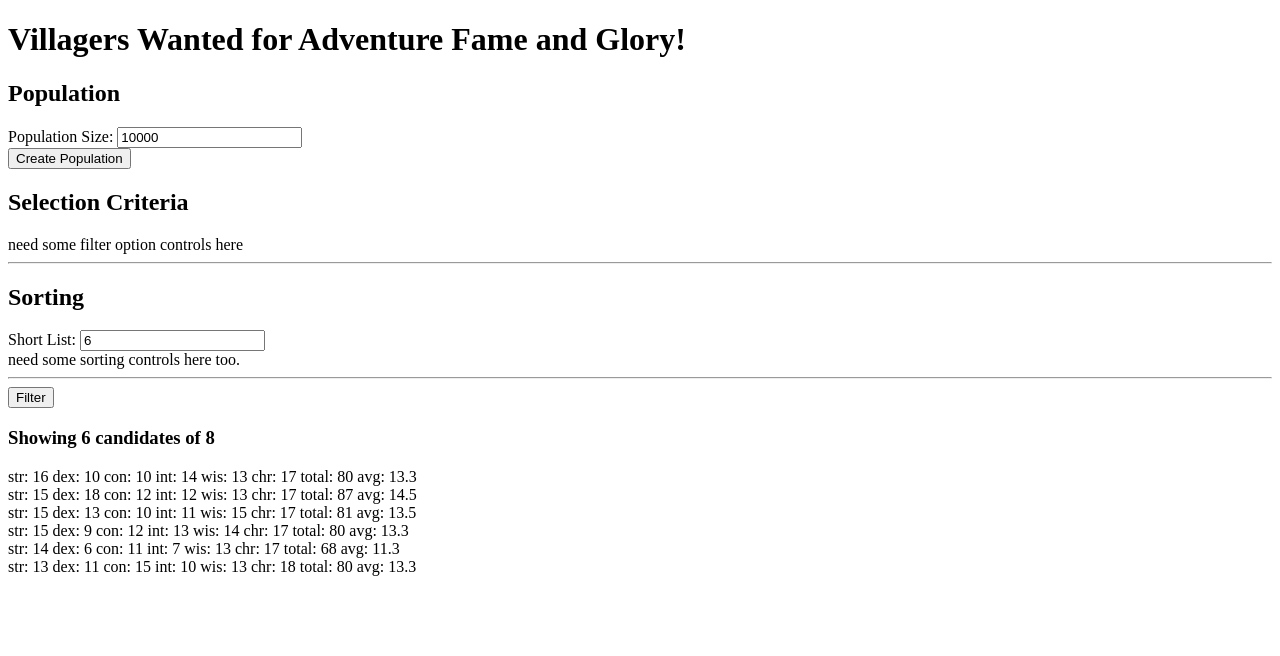
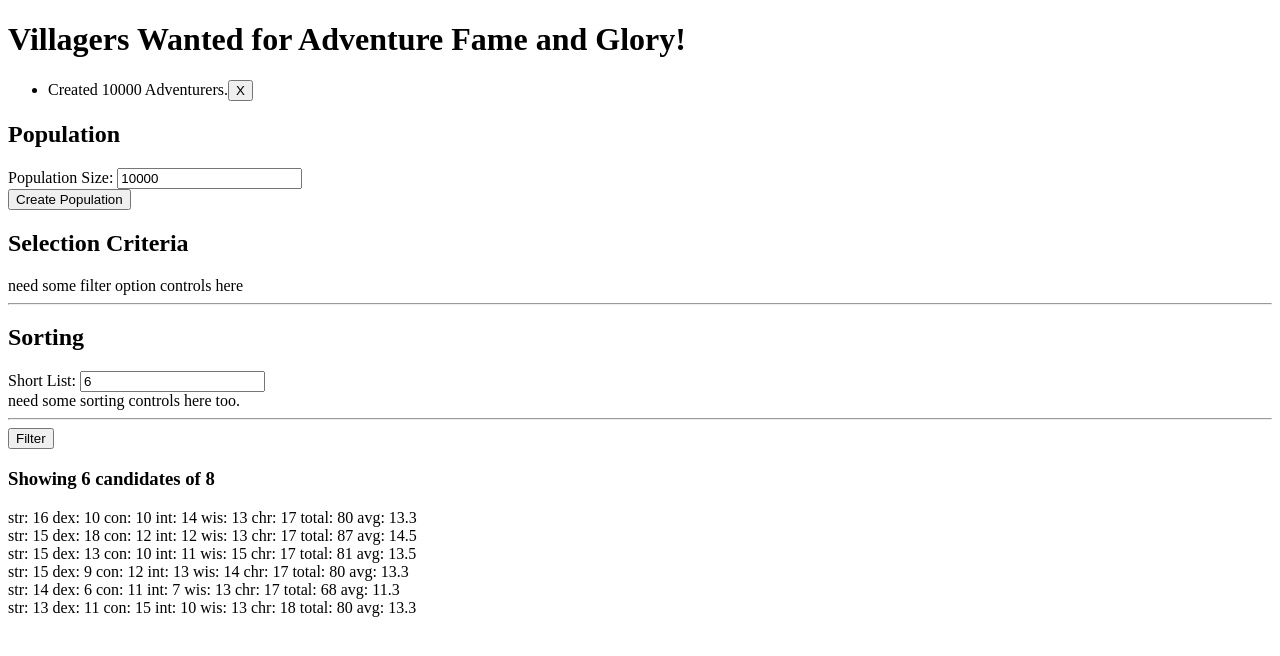
Before and after one commit to ShurakaiSoft/villagers, a plain HTML site: page www/index.html in a window 1280 px wide. Both pictures are taken after a click on the button "Create Population". Drawn offline with nearby package versions, Linux system fonts and the light colour scheme.

Commit message:
Added Message Subsystem.

```diff
--- a/www/index.html
+++ b/www/index.html
@@ -8,6 +8,7 @@
 <header>
 <h1>Villagers Wanted for Adventure Fame and Glory!</h1>
 </header>
+<div id="messageArea"></div>
 <h2>Population</h2>
 <section id="population">
 Population Size:
@@ -37,5 +38,6 @@ Press button to begin.
 <script src="/js/sorting.js"></script>
 <script src="/js/views.js"></script>
 <script src="/js/events.js"></script>
+<script src="/js/message.js"></script>
 </body>
 </html>
--- a/www/js/events.js
+++ b/www/js/events.js
@@ -46,7 +46,7 @@ var MAIN = (function (main) {
 		}
 		candidates = main.generateAdventurers(populationSize);
 		handleFilterEvent(e);
-		alert("Created " + populationSize + " Adventurers.");
+		main.message.ok("Created " + populationSize + " Adventurers.");
 	}
 
 	/**
--- /dev/null
+++ b/www/js/message.js
@@ -0,0 +1,106 @@
+/**
+ * Message subsystem functions.
+ */
+
+var MAIN = (function (main) {
+	"use strict";
+
+	var messageId = "#messageArea";
+	var $messageList = null;
+	var logToConsole = false;
+
+
+	/**
+	 * Initialize jQuery objects for messages.
+	 */
+	function init() {
+		$messageList = $('<ul class="message-list"></ul>');
+		$(messageId).html($messageList);
+		$messageList.delegate('button', 'click', function (event) {
+			deleteMessage($(event.target).parent());
+		});
+	}
+
+
+	/**
+	 * Animate the deletion of a message.
+	 */
+	function deleteMessage($message) {
+		$message.clearQueue().fadeOut(1000, function () {
+			$message.remove();
+		});
+	}
+
+
+	/**
+	 * Log message to console if it exists.
+	 */
+	function consoleLog(message) {
+		if (logToConsole && console && console.log) {
+			console.log(message);
+		}
+	}
+
+
+	/**
+	 * Log to UI Message list.
+	 *
+	 * Messages of type OK will automatically fade away after 10 second.
+	 * Other message types are permanent.
+	 */
+	function uiLog(message, options) {
+		var $message = $('<li>')
+			.html(message)
+			.append('<button >X</button>');
+
+		options = options || {};
+		if (options.cssClass) {
+			$message.addClass(options.cssClass);
+		}
+		$messageList.append($message);
+		if (options.type === 'OK') {
+			$message.delay(10000).fadeOut(5000, function () {
+				$message.remove();
+			});
+		}
+	}
+
+
+	/**
+	 * Message subsustem public API.
+	 */
+	main.message = {
+		error: function (message) {
+			consoleLog("ERROR: " + message);
+			uiLog(message, {
+				cssClass: "message-error",
+				type: 'ERROR'
+			});
+		},
+		warning: function (message) {
+			consoleLog("WARNING: " + message);
+			uiLog(message, {
+				cssClass: "message-warning",
+				type: 'WARNING'
+			});
+		},
+		ok: function (message) {
+			consoleLog("OK: " + message);
+			uiLog(message, {
+				cssClass: "message-ok",
+				type: 'OK'
+			});
+		}
+	};
+
+
+	/**
+	 * Auto initialise message subsystem after the DOM is ready.
+	 */
+	$(function () {
+		init();
+	});
+
+
+	return main;
+}(MAIN || {}));
```
Also changed, not shown: www/tests.html (+2 -0 lines), www/tests/message-tests.js (added, +21 -0 lines).
